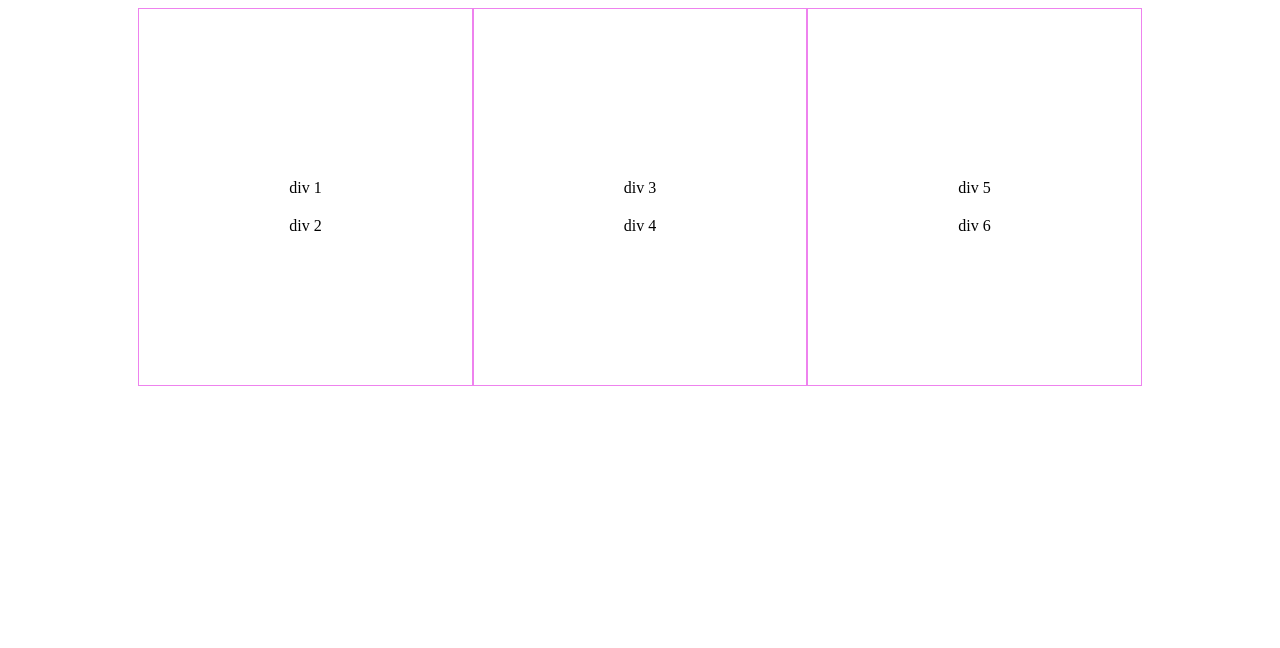
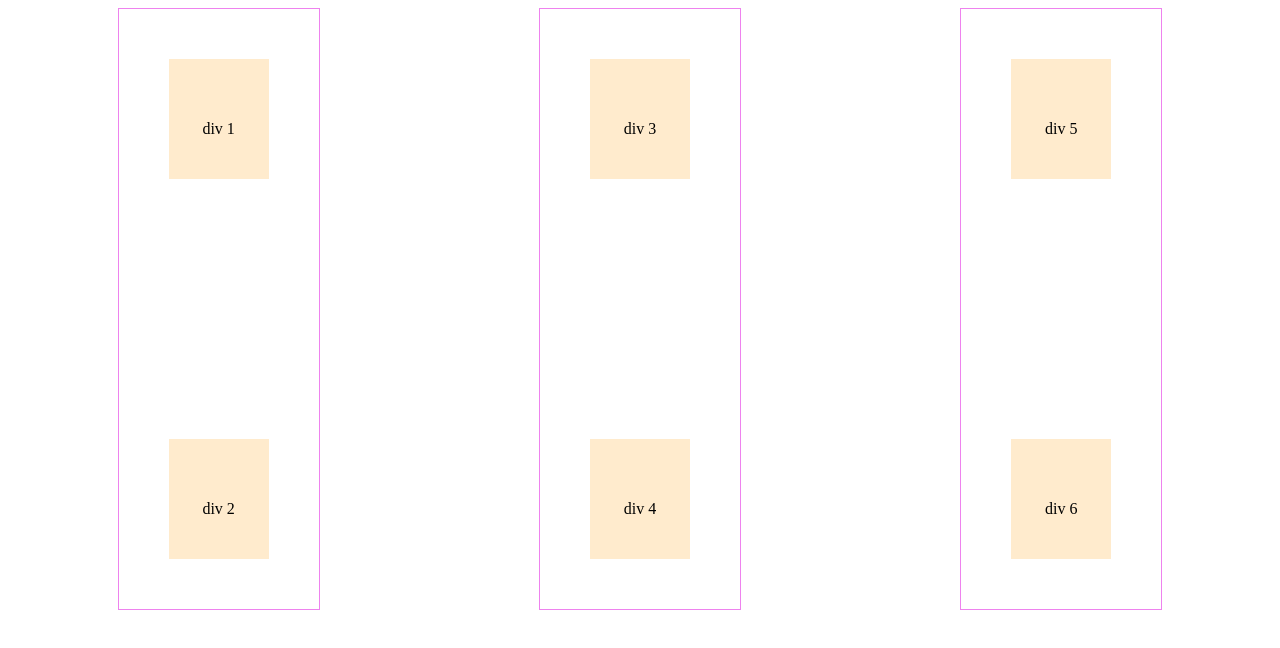
Before and after one commit to Matvey155/learning-js, a plain HTML site: page index.html in a window 1280 px wide. Drawn offline with Linux system fonts and the light colour scheme.

Commit message:
Поправил верстку

```diff
--- a/main.css
+++ b/main.css
@@ -1,47 +1,26 @@
-/* ul {
-  display: flex;
-  flex-direction: column;
-  flex-wrap: wrap;
-  max-height: 300px;
-  padding: 0;
-}
-
-li {
-  width: 33%;
-  height: 100px;
-  background: red;
-  background-clip: content-box;
-  padding: 10px;
-  list-style: none;
-} */
-
-/* .column {
-  border: 2px solid red;
-  display: flex;
-  flex-direction: column;
-  flex-wrap: wrap;
-  padding: 0;
-  max-height: 250px;
-  justify-content: center;
-  align-items: center;
-} */
-
-body {
-  max-height: 100px;
-}
-
 .column {
   border: 1px solid violet;
-  padding: 150px;
+  padding: 50px;
+  display: flex;
+  height: 500px;
+  flex-direction: column;
+  justify-content: space-between;
 }
 
 .row {
   display: flex;
   flex-wrap: wrap;
-  justify-content: center;
+  justify-content: space-around;
   align-items: center;
+  height: 500px;
 }
 
 .cell {
   padding-top: 20px;
+  height: 100px;
+  width: 100px;
+  display: flex;
+  justify-content: center;
+  align-items: center;
+  background-color: blanchedalmond;
 }
```
